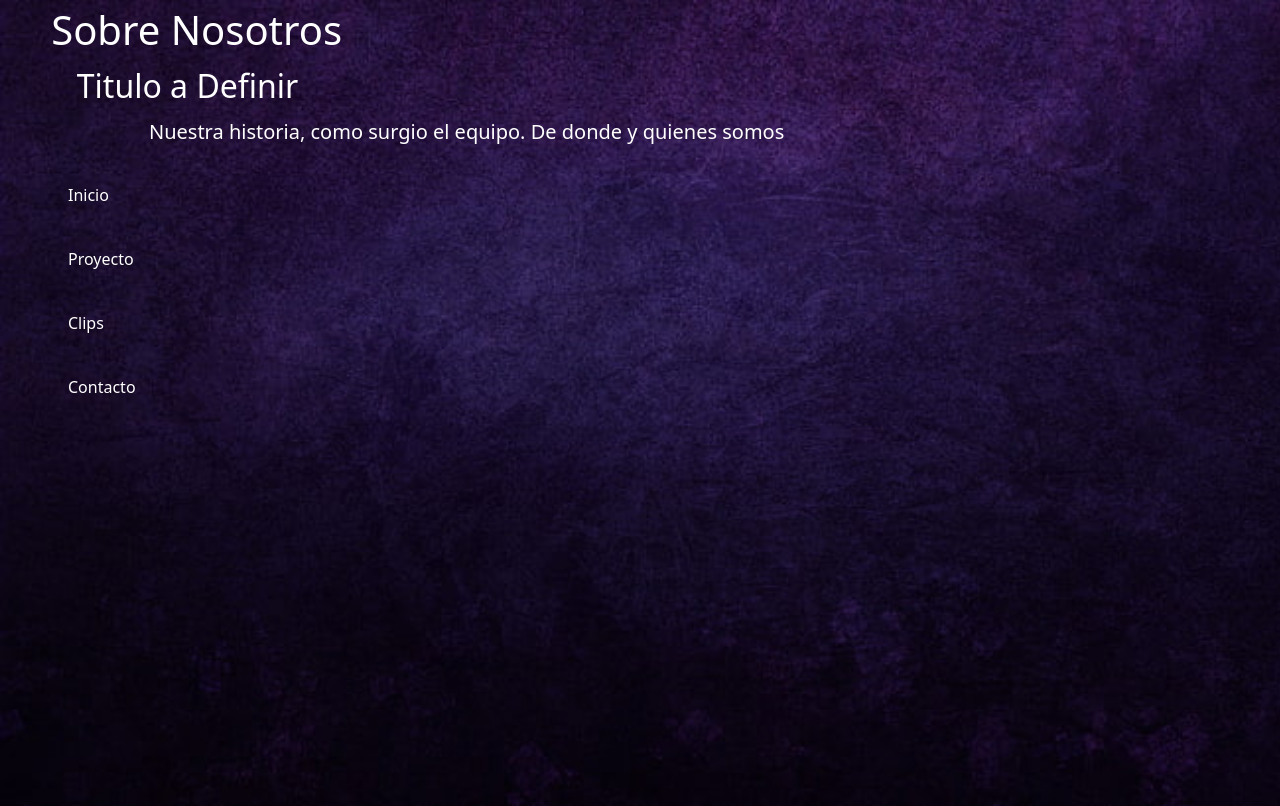
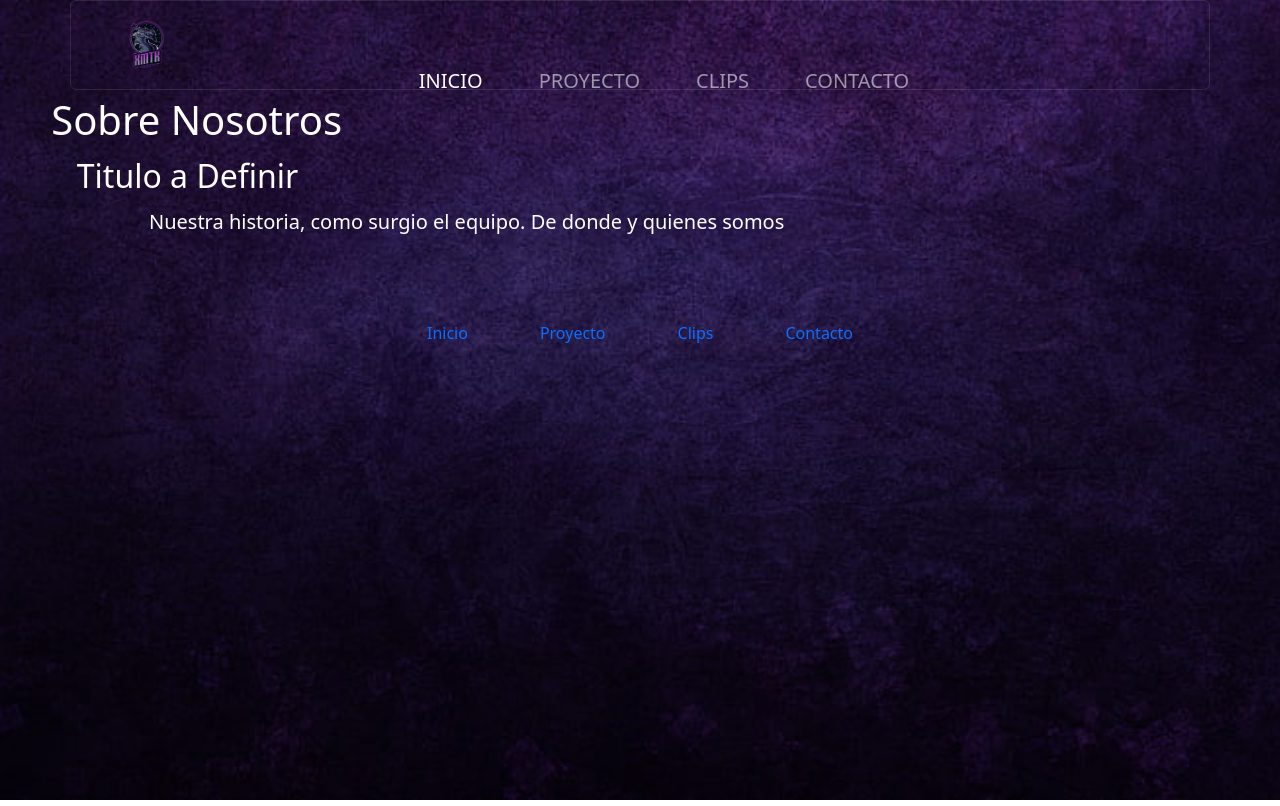
Before and after one commit to Joacko24/Proyecto2, a website: page pages/nosotros.html in a window 1280 px wide. Drawn offline with nearby package versions, Linux system fonts and the light colour scheme.

Commit message:
Añadiendo Menu y footer funcionales

```diff
--- a/pages/nosotros.html
+++ b/pages/nosotros.html
@@ -5,15 +5,38 @@
     <meta name="viewport" content="width=device-width, initial-scale=1.0">
     <title>Sobre Nosotros</title>
     <link rel="shortcut icon" href="../img/logo-pag.jpg" type="image/x-icon">
-    <link rel="stylesheet" href="../node_modules/bootstrap/dist/css/bootstrap-reboot.min.css">
+    <link rel="stylesheet" href="../node_modules/bootstrap/dist/css/bootstrap.min.css">
     <link rel="stylesheet" href="../css/main.css">
 </head>
 <body>
 
+    <header>
+        <nav class="navbar navbar-expand-lg navbar-toggler navbar-dark container">
+            <div class="container-fluid">
+                <a class="navbar-brand" href="../index.html"><img class="logo" src="../img/logo.png"></a>
+                <button class="navbar-toggler" type="button" data-bs-toggle="collapse" data-bs-target="#navbarNav" aria-controls="navbarNav" aria-expanded="false" aria-label="Toggle navigation">
+                    <span class="navbar-toggler-icon"></span>
+                </button>
+                <div class="collapse navbar-collapse" id="navbarNav">
+                    <ul class="navbar-nav">
+                        <li class="nav-item">
+                            <a class="nav-link active" aria-current="page" href="../index.html">INICIO</a>
+                        </li>
+                        <li class="nav-item">
+                            <a class="nav-link" href="./proyecto.html">PROYECTO</a>
+                        </li>
+                        <li class="nav-item">
+                            <a class="nav-link" href="./clips.html">CLIPS</a>
+                        </li>
+                        <li class="nav-item">
+                            <a class="nav-link" href="./contacto.html">CONTACTO</a>
+                        </li>
 
-
-    <nav>
-
+                    </ul>
+                </div>
+            </div>
+        </nav>
+    </header>
         <!-- <li class="menu">
             <a href="../index.html"><img class="logo" src="../img/logo.png"></a>
             <a href="../index.html"><ul>Inicio</ul></a>
@@ -21,10 +44,8 @@
             <a href="./clips.html"><ul>Clips</ul></a>
             <a href="./contacto.html"><ul>Contacto</ul></a>
         </li> -->
-    </nav>
 
-    <h1>Sobre Nosotros</h1>
-
+        <h1>Sobre Nosotros</h1>
     <main>
         <h2>Titulo a Definir</h2>
         <p>Nuestra historia, como surgio el equipo. De donde y quienes somos</p>
```
